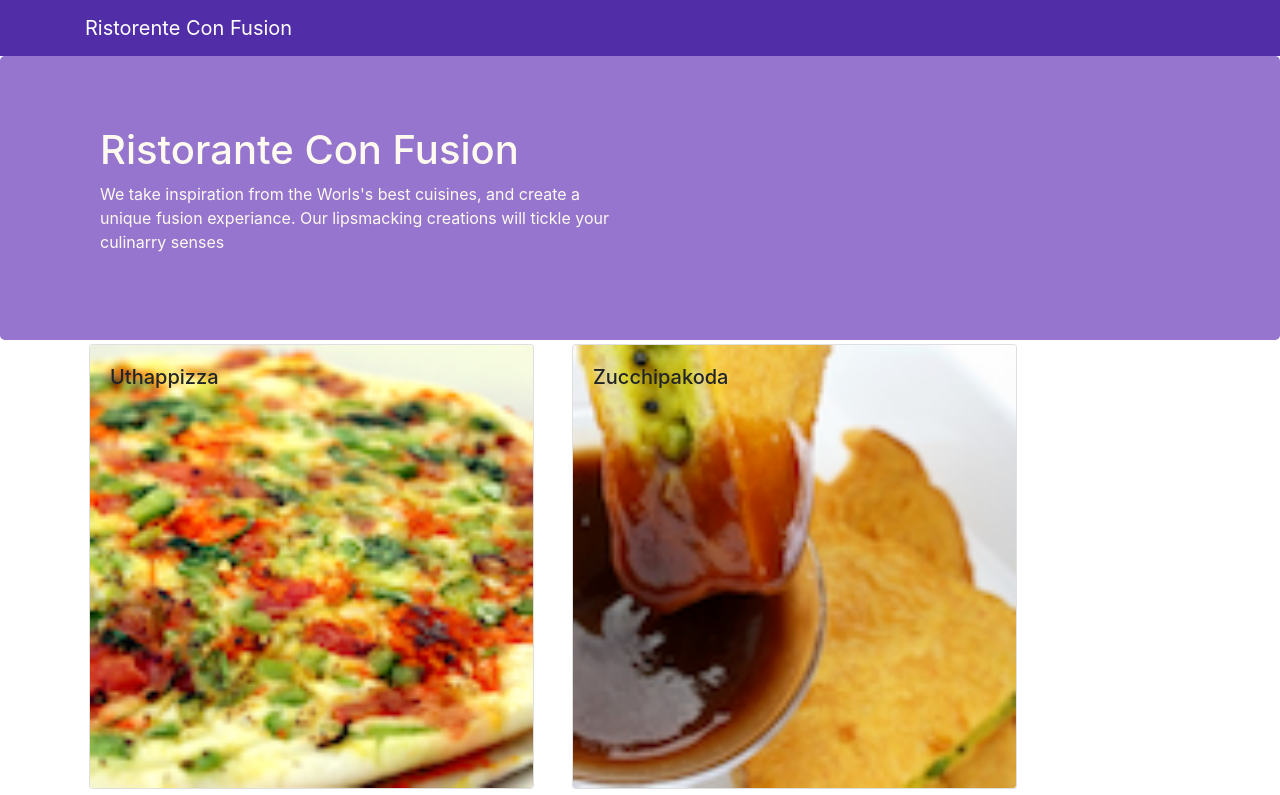
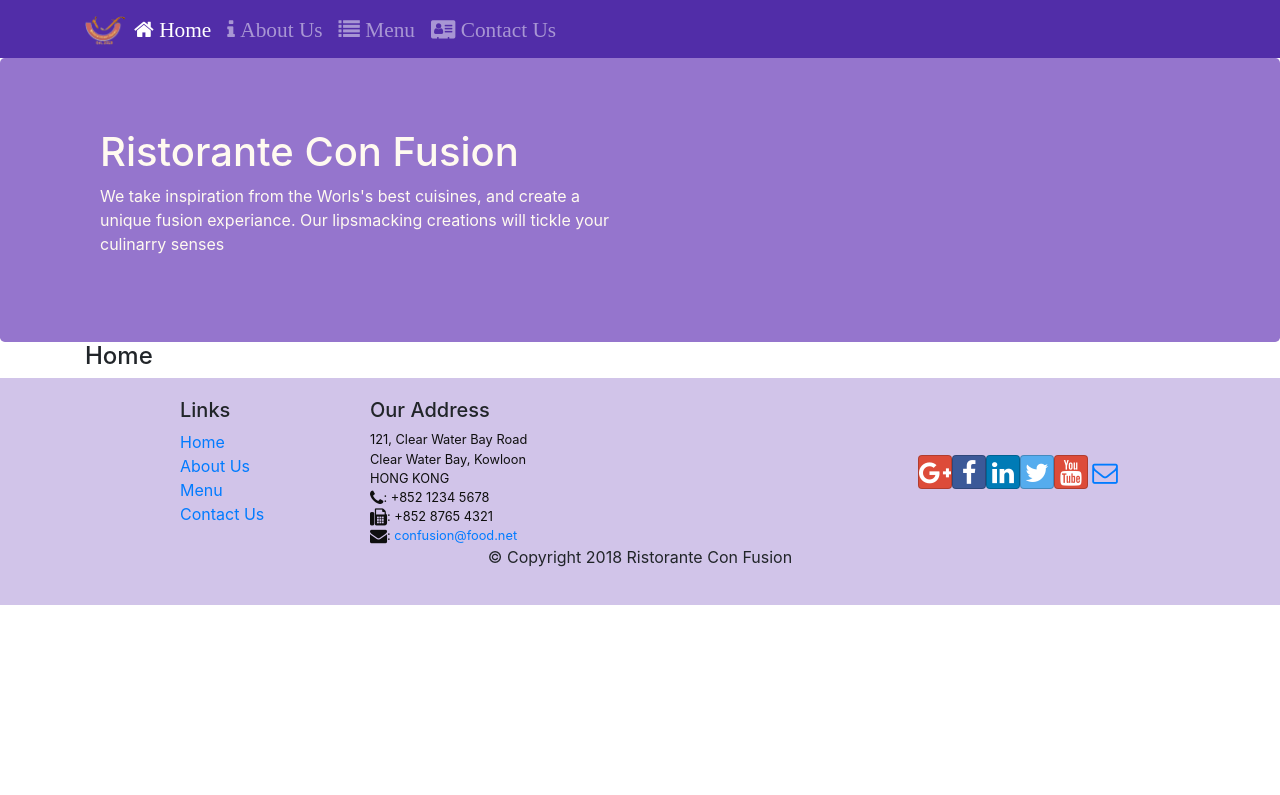
Before and after one commit to arkarn04/confusion, a React (Create React App) app: page /home in a window 1280 px wide. Shown: the top 795 px of the page. Built offline with nearby package versions, Linux system fonts and the light colour scheme.

Commit message:
React Router

```diff
--- a/package.json
+++ b/package.json
@@ -13,6 +13,7 @@
     "react": "^16.13.1",
     "react-dom": "^16.13.1",
     "react-popper": "0.9.2",
+    "react-router-dom": "^5.2.0",
     "react-scripts": "3.4.1",
     "reactstrap": "5.0.0"
   },
--- a/src/App.js
+++ b/src/App.js
@@ -1,13 +1,17 @@
 import React, { Component } from 'react';
 import Main from './components/MainComponent'
 import './App.css';
+import { BrowserRouter } from 'react-router-dom'
+
 
 class App extends Component {
   render(){
     return (
-      <div>
-        <Main />
-      </div>
+      <BrowserRouter>
+         <div>
+           <Main />
+         </div>
+      </BrowserRouter>
     );
   }
 
--- a/src/components/FooterComponent.js
+++ b/src/components/FooterComponent.js
@@ -1,4 +1,5 @@
 import React, { Component } from 'react';
+import { Link } from 'react-router-dom'
 
 function Footer(props) {
     return(
@@ -8,10 +9,10 @@
                 <div className="col-4 offset-1 col-sm-2">
                     <h5>Links</h5>
                     <ul className="list-unstyled">
-                        <li><a href="#">Home</a></li>
-                        <li><a href="#">About</a></li>
-                        <li><a href="#">Menu</a></li>
-                        <li><a href="contactus.html">Contact</a></li>
+                        <li><Link to="/home">Home</Link></li>
+                        <li><Link to="/aboutus">About Us</Link></li>
+                        <li><Link to="/menu">Menu</Link></li>
+                        <li><Link to="/contactus">Contact Us</Link></li>
                     </ul>
                 </div>
                 <div className="col-7 col-sm-5">
--- a/src/components/HeaderComponent.js
+++ b/src/components/HeaderComponent.js
@@ -1,13 +1,58 @@
 import React, { Component } from 'react';
-import { Navbar, NavbarBrand, Jumbotron } from 'reactstrap';
+import { Navbar, NavbarBrand, Nav, NavbarToggler, Collapse,NavItem, Jumbotron } from 'reactstrap';
+import { NavLink } from 'react-router-dom'
 
 class Header extends Component{
+
+    constructor(props){
+        super(props);
+
+        this.state={
+            isNavOpen: false
+        }
+        this.toggleNav = this.toggleNav.bind(this)
+    }
+
+    toggleNav(){
+        this.setState({
+            isNavOpen: !this.state.isNavOpen
+        })
+    }
+
+
     render(){
         return(
             <>
-            <Navbar dark>
+            <Navbar dark expand="md">
                 <div className="container">
-                    <NavbarBrand href="/">Ristorente Con Fusion</NavbarBrand>
+                    <NavbarToggler onClick={this.toggleNav} />
+                    <NavbarBrand className="mr-auto" href="/">
+                        <img src="assets/images/logo.png" height="30" width="41" alt="Ristorante Con Fusion" />
+                    </NavbarBrand>
+                    <Collapse isOpen={this.state.isNavOpen} navbar>
+                    <Nav navbar>
+                        <NavItem>
+                            <NavLink className="nav-link" to="/home">
+                                <span className="fa fa-home fa-lg"> Home</span>
+                            </NavLink>
+                        </NavItem>
+                        <NavItem>
+                            <NavLink className="nav-link" to="/aboutus">
+                                <span className="fa fa-info fa-lg"> About Us</span>
+                            </NavLink>
+                        </NavItem>
+                        <NavItem>
+                            <NavLink className="nav-link" to="/menu">
+                                <span className="fa fa-list fa-lg"> Menu</span>
+                            </NavLink>
+                        </NavItem>
+                        <NavItem>
+                            <NavLink className="nav-link" to="/contactus">
+                                <span className="fa fa-address-card fa-lg"> Contact Us</span>
+                            </NavLink>
+                        </NavItem>
+                    </Nav>
+                    </Collapse>
                 </div>
             </Navbar>
             <Jumbotron>
--- /dev/null
+++ b/src/components/HomeComponent.js
@@ -0,0 +1,11 @@
+import React from 'react'
+
+function Home(props){
+    return(
+        <div className="container">
+            <h4>Home</h4>
+        </div>
+    )
+}
+
+export default Home
--- a/src/components/MainComponent.js
+++ b/src/components/MainComponent.js
@@ -1,9 +1,11 @@
 import React, { Component } from 'react';
+import Home from './HomeComponent';
 import Header from './HeaderComponent';
 import Footer from './FooterComponent'
 import Menu from './MenuComponent';
 import DishDetail from './DishDetailComponent'
 import { DISHES } from '../shared/dishes'
+import { Switch, Route, Redirect } from 'react-router-dom';
 
 
 class Main extends Component {
@@ -12,25 +14,25 @@
 
     this.state = {
       dishes: DISHES,
-      selectedDish: null
     }
-  }
-
-  onDishSelect(dishId){
-    this.setState({
-        selectedDish: dishId
-    })
   }
 
 
   render(){
+
+    const HomePage = () => {
+      return(
+        <Home />
+      )
+    }
     return (
       <div>
           <Header />
-        <Menu dishes={this.state.dishes} onClick={(dishId) => this.onDishSelect(dishId)} />
-        <DishDetail dish={this.state.dishes.filter((item) => {
-            return item.id === this.state.selectedDish;
-        })[0]} />
+          <Switch>
+            <Route path="/home" component={HomePage} />
+            <Route exact path="/menu" component={() => <Menu dishes={this.state.dishes} />} />
+            <Redirect to="/home" />
+          </Switch>
         <Footer />
       </div>
     );
```
Also changed, not shown: 1 other file (tests, documents, lock files or other folders).
